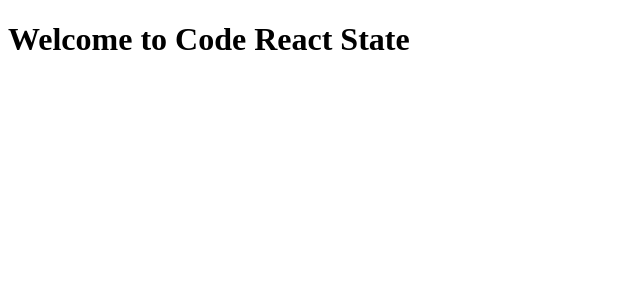
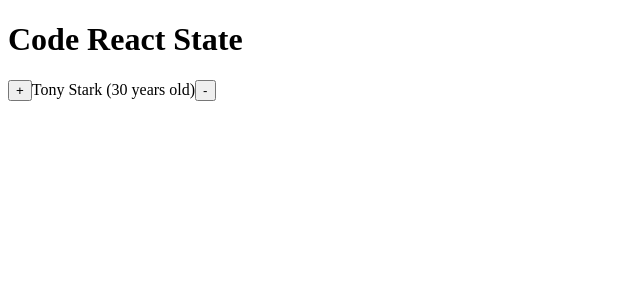
Before and after one commit to impactbyte-learn/code-react-redux, a React (Create React App) app: page / in a window 1280 px wide. Shown: the top 300 px of the page, without its empty margins (0-640 px from the left). Built offline with nearby package versions, Linux system fonts and the light colour scheme.

Commit message:
Create and use Profile component

```diff
--- a/src/App.js
+++ b/src/App.js
@@ -1,10 +1,20 @@
 import React from 'react'
 
+import Profile from './Profile'
+
 class App extends React.Component {
+  state = {
+    user: {
+      name: 'Tony Stark',
+      age: 30
+    }
+  }
+
   render() {
     return (
       <div>
-        <h1>Welcome to Code React State</h1>
+        <h1>Code React State</h1>
+        <Profile user={this.state.user} />
       </div>
     )
   }
--- /dev/null
+++ b/src/Profile.js
@@ -0,0 +1,27 @@
+import React from 'react'
+
+class Profile extends React.Component {
+  incrementAge = () => {
+    console.log('increment age')
+  }
+
+  decrementAge = () => {
+    console.log('decrement age')
+  }
+
+  render() {
+    const { name, age } = this.props.user
+
+    return (
+      <div>
+        <button onClick={this.incrementAge}>+</button>
+        <span>
+          {name} ({age} years old)
+        </span>
+        <button onClick={this.decrementAge}>-</button>
+      </div>
+    )
+  }
+}
+
+export default Profile
```
